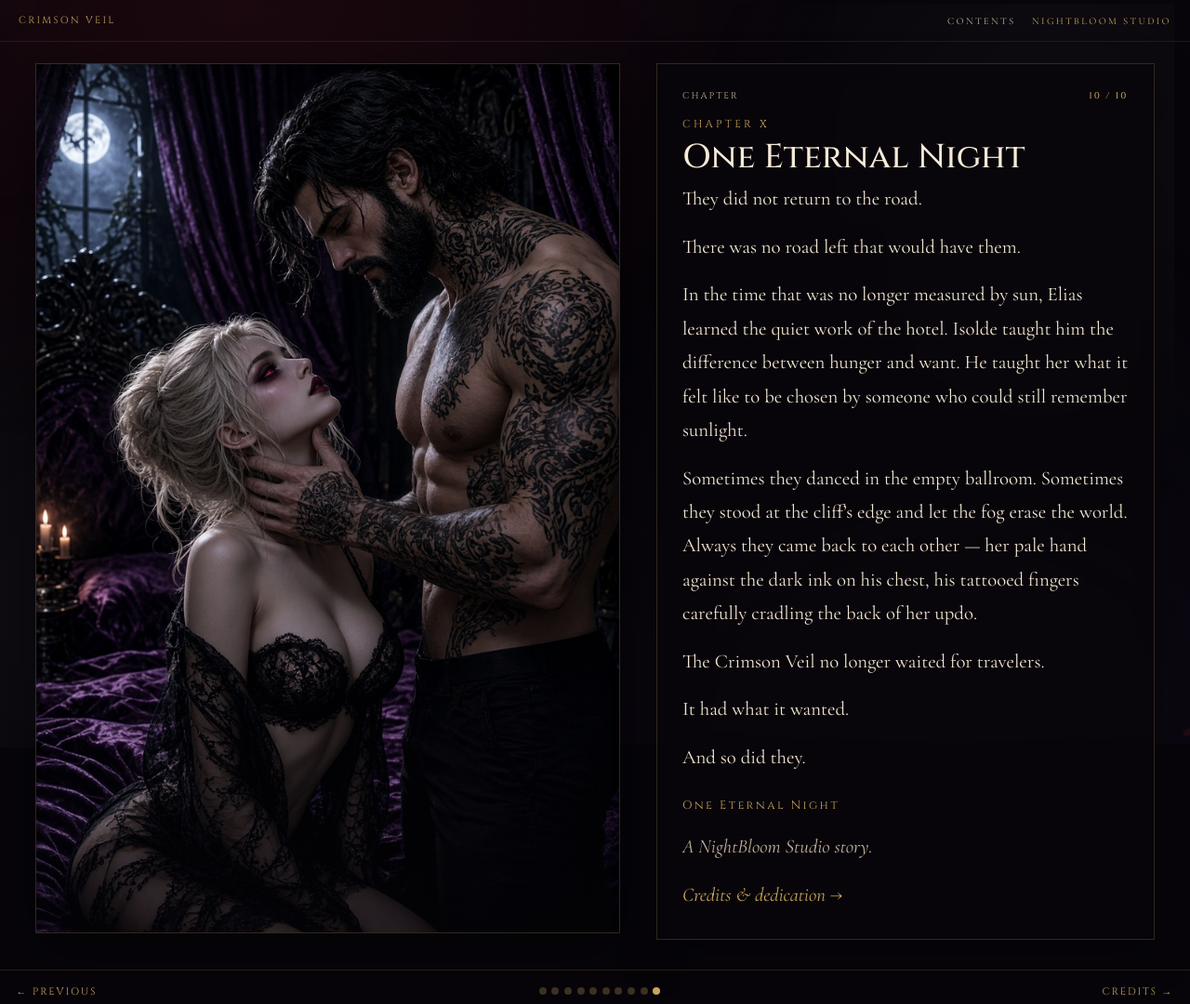
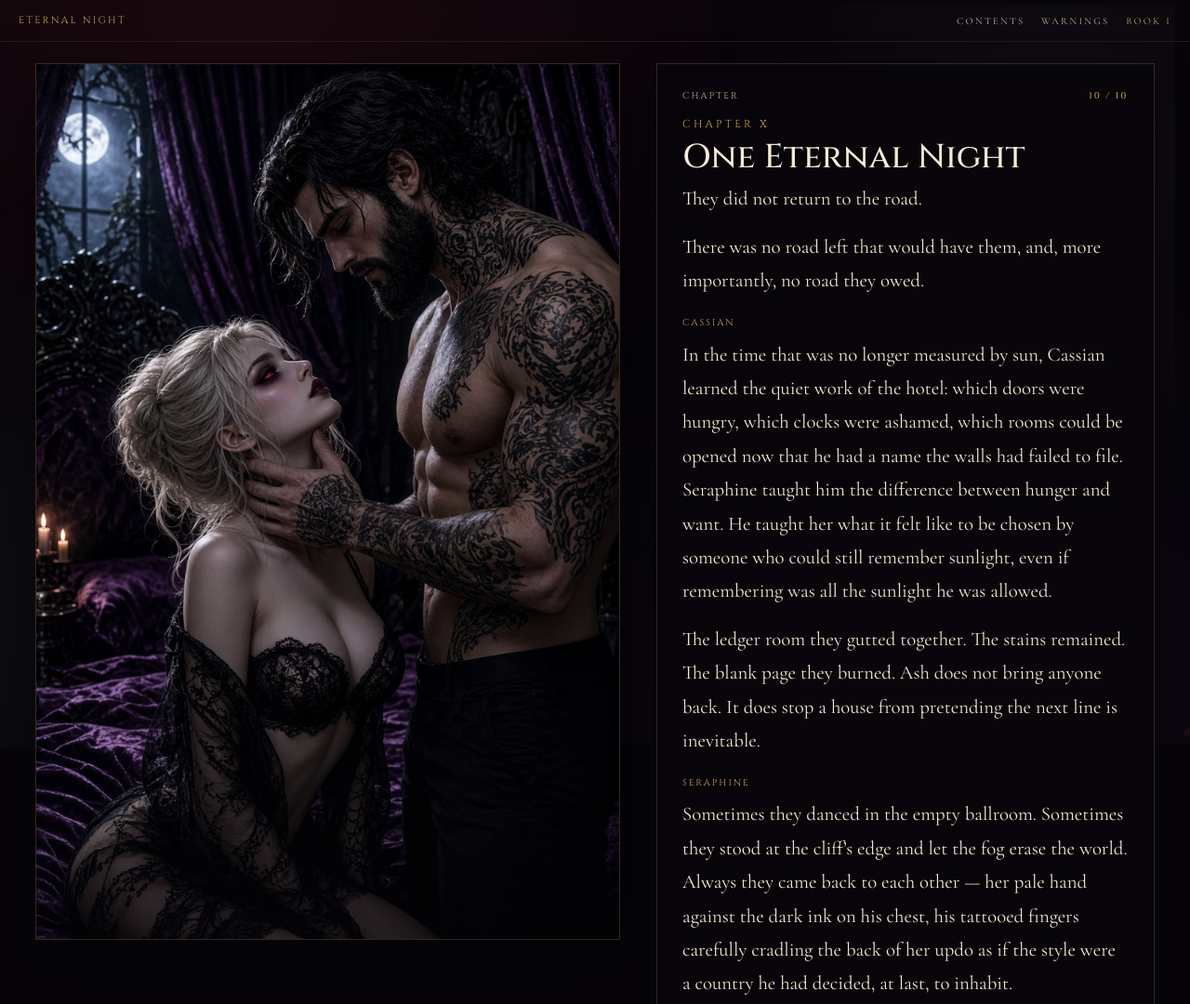
Before and after one commit to RainBowRot/Crimson_Veil, a plain HTML site: page chapter-10.html in a window 1280 px wide. Shown: the top 1080 px of the page at 93% size. Drawn offline with nearby package versions, Linux system fonts and the light colour scheme.

Commit message:
Eternal Night: chapters IX and X

```diff
--- a/chapter-10.html
+++ b/chapter-10.html
@@ -3,20 +3,26 @@
 <head>
   <meta charset="UTF-8" />
   <meta name="viewport" content="width=device-width, initial-scale=1" />
-  <title>Chapter X — Crimson Veil</title>
+  <meta name="theme-color" content="#07050a" />
+  <meta name="description" content="Eternal Night — Book I, Rainbow Rot. Chapter X: One Eternal Night." />
+  <title>Chapter X — Eternal Night</title>
+  <link rel="icon" href="favicon.svg" type="image/svg+xml" />
   <link rel="preconnect" href="https://fonts.googleapis.com" />
   <link href="https://fonts.googleapis.com/css2?family=Cinzel:wght@400;500;600&family=Cormorant+Garamond:ital,wght@0,400;0,500;1,400&display=swap" rel="stylesheet" />
   <link rel="stylesheet" href="css/style.css" />
+  <link rel="stylesheet" href="css/lock.css" />
 </head>
 <body>
+  <a class="skip" href="#chapter-text">Skip to text</a>
   <div class="fog"></div>
   <div class="petals"></div>
   <div class="page">
     <header class="topbar">
-      <a class="brand" href="index.html">Crimson Veil</a>
+      <a class="brand" href="index.html">Eternal Night</a>
       <div class="top-links">
         <a href="contents.html">Contents</a>
-        <span>NightBloom Studio</span>
+        <a href="warnings.html">Warnings</a>
+        <span>Book I</span>
       </div>
     </header>
     <main class="stage split">
@@ -24,29 +30,32 @@
         <figure class="art">
           <img src="images/ch10.jpg" alt="One Eternal Night" />
         </figure>
-
       </div>
-      <article class="prose">
+      <article class="prose" id="chapter-text">
         <div class="prose-card">
           <div class="progress"><span>Chapter</span><b>10 / 10</b></div>
           <p class="roman">Chapter X</p>
         <h2>One Eternal Night</h2>
-        <p>They did not return to the road.</p>
-        <p>There was no road left that would have them.</p>
-        <p>In the time that was no longer measured by sun, Elias learned the quiet work of the hotel. Isolde taught him the difference between hunger and want. He taught her what it felt like to be chosen by someone who could still remember sunlight.</p>
-        <p>Sometimes they danced in the empty ballroom. Sometimes they stood at the cliff’s edge and let the fog erase the world. Always they came back to each other — her pale hand against the dark ink on his chest, his tattooed fingers carefully cradling the back of her updo.</p>
-        <p>The Crimson Veil no longer waited for travelers.</p>
-        <p>It had what it wanted.</p>
-        <p>And so did they.</p>
-        <p class="end-mark">One Eternal Night</p>
-        <p class="quiet">A NightBloom Studio story.</p>
-        <p class="quiet" style="margin-top:1rem"><a href="credits.html">Credits &amp; dedication →</a></p>
+          <p>They did not return to the road.</p>
+          <p>There was no road left that would have them, and, more importantly, no road they owed.</p>
+          <p class="voice">Cassian</p>
+          <p>In the time that was no longer measured by sun, Cassian learned the quiet work of the hotel: which doors were hungry, which clocks were ashamed, which rooms could be opened now that he had a name the walls had failed to file. Seraphine taught him the difference between hunger and want. He taught her what it felt like to be chosen by someone who could still remember sunlight, even if remembering was all the sunlight he was allowed.</p>
+          <p>The ledger room they gutted together. The stains remained. The blank page they burned. Ash does not bring anyone back. It does stop a house from pretending the next line is inevitable.</p>
+          <p class="voice">Seraphine</p>
+          <p>Sometimes they danced in the empty ballroom. Sometimes they stood at the cliff’s edge and let the fog erase the world. Always they came back to each other — her pale hand against the dark ink on his chest, his tattooed fingers carefully cradling the back of her updo as if the style were a country he had decided, at last, to inhabit.</p>
+          <p>Guests still found the gates, on nights the fog was generous. Seraphine met them at the desk herself. She offered a room until the weather cleared, and she meant the weather. Cassian stood in the stairwell and listened for corridors that tried to loop. When they did, he put his palm to the wallpaper and said, as if to a bad dog, “No.”</p>
+          <p>The Obsidian Hotel no longer waited for travelers the way a mouth waits.</p>
+          <p>It had keepers.</p>
+          <p>And so did they: each other, which was the only forever that had been asked for out loud.</p>
+          <p class="end-mark">One Eternal Night</p>
+          <p class="quiet">A Rainbow Rot story. Revised gothic dark romance edition.</p>
+          <p class="quiet" style="margin-top:1rem"><a href="credits.html">Credits &amp; dedication →</a></p>
         </div>
       </article>
     </main>
     <nav class="nav">
       <a data-prev href="chapter-09.html">← Previous</a>
-      <div class="dots"><a href="chapter-01.html"></a><a href="chapter-02.html"></a><a href="chapter-03.html"></a><a href="chapter-04.html"></a><a href="chapter-05.html"></a><a href="chapter-06.html"></a><a href="chapter-07.html"></a><a href="chapter-08.html"></a><a href="chapter-09.html"></a><a href="chapter-10.html" class="now"></a></div>
+      <div class="dots"><a href="chapter-01.html" aria-label="Chapter I"></a><a href="chapter-02.html" aria-label="Chapter II"></a><a href="chapter-03.html" aria-label="Chapter III"></a><a href="chapter-04.html" aria-label="Chapter IV"></a><a href="chapter-05.html" aria-label="Chapter V"></a><a href="chapter-06.html" aria-label="Chapter VI"></a><a href="chapter-07.html" aria-label="Chapter VII"></a><a href="chapter-08.html" aria-label="Chapter VIII"></a><a href="chapter-09.html" aria-label="Chapter IX"></a><a href="chapter-10.html" class="now" aria-current="page" aria-label="Chapter X"></a></div>
       <a data-next href="credits.html">Credits →</a>
     </nav>
   </div>
```
